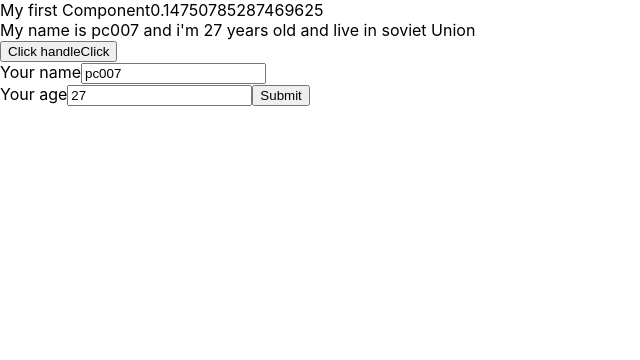
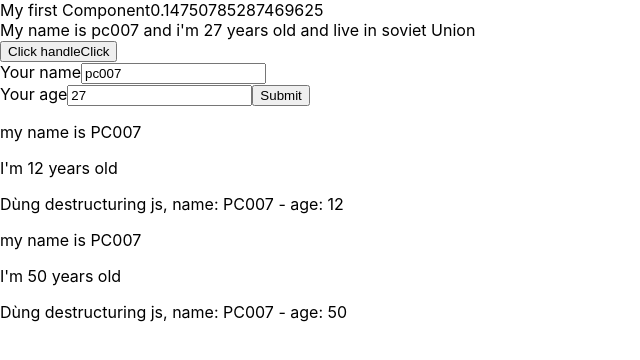
Before and after one commit to itphucuong007/basic-reactjs, a React (Create React App) app: page / in a window 1280 px wide. Shown: the top 360 px of the page, without its empty margins (0-640 px from the left). Built offline with nearby package versions, Linux system fonts and the light colour scheme.

Commit message:
video 23

```diff
--- /dev/null
+++ b/src/components/DisplayInfor.js
@@ -0,0 +1,27 @@
+import React from "react";
+
+
+class DisplayInfor extends React.Component {
+    render() {
+
+        {/*  Dạng 3: Dùng destructuring js để thay thế props */ }
+        const {age, name} = this.props;
+
+        return (
+            <div>
+                <p>my name is {this.props.name}</p>
+                <p>I'm {this.props.age} years old </p>
+
+                {/*  Dạng 3: Dùng destructuring js để thay thế props */}
+                <p>Dùng destructuring js, name: {name} - age: {age}</p>
+
+
+
+            </div>
+        );
+
+    }
+
+}
+
+export default DisplayInfor
--- a/src/components/MyComponents.js
+++ b/src/components/MyComponents.js
@@ -1,17 +1,29 @@
-import React  from "react";
+import React from "react";
 
 import UserInfor from './UserInfor';
-
+import DisplayInfor from './DisplayInfor';
 
 
 class MyComponent extends React.Component {
     render() {
-        // jsx
+
+        // Tạo ra variable
+        let myAge = 50;
         return (
             <div>
                 My first Component
                 {Math.random()}
-                <UserInfor/>
+                <UserInfor />
+
+                {/* Dạng 1: Kiểu 1 và 2 */}
+                <DisplayInfor name="PC007" age={12} />
+
+                {/*  Dạng 2: Truyền gián tiếp */}
+                <DisplayInfor name="PC007" age={myAge} />
+
+
+
+
             </div>
         );
 
```
